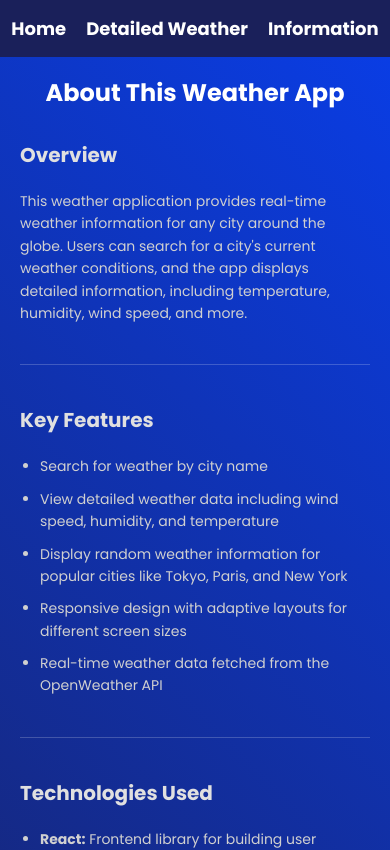
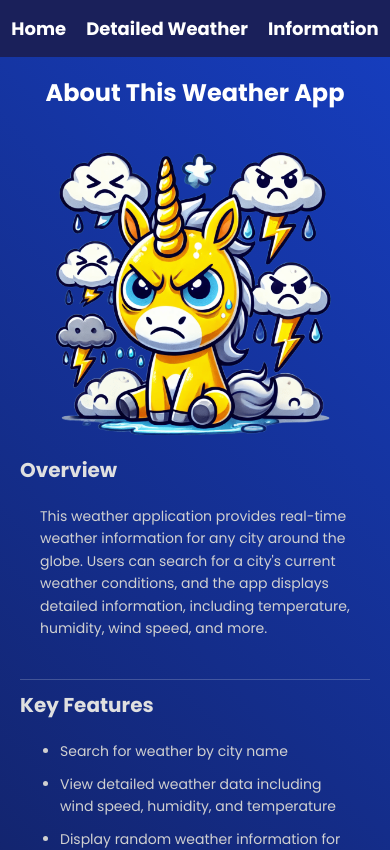
Before and after one commit to Frnn4268/weather-app, a React (Vite) app: page /information in a window 390 px wide. Shown: the top 850 px of the page. Built offline with nearby package versions, Linux system fonts and the light colour scheme.

Commit message:
Adding new responsive styles in Information.css and doing some changes in InformationPage.jsx

```diff
--- a/index.html
+++ b/index.html
@@ -2,9 +2,9 @@
 <html lang="en">
   <head>
     <meta charset="UTF-8" />
-    <link rel="icon" type="image/svg+xml" href="/vite.svg" />
+    <link rel="icon" type="image/svg+xml" href="/unicorn-weather.png" />
     <meta name="viewport" content="width=device-width, initial-scale=1.0" />
-    <title>Weather App</title>
+    <title>Unicorn Weather-App</title>
   </head>
   <body>
     <div id="root"></div>
--- a/src/css/Information.css
+++ b/src/css/Information.css
@@ -1,11 +1,9 @@
 .information-page {
-  padding: 40px;
-  background-image: linear-gradient(45deg, #1a205a, #0a3de4);
+  padding: 40px 150px;
+  background-image: linear-gradient(45deg, #11153d, #163dbd);
   color: white;
   max-width: 100%;
-  margin-top: 55px;
-  margin-bottom: -50px;
-  box-shadow: 0px 4px 10px rgba(0, 0, 0, 0.2);
+  margin: 55px auto -50px auto;
 }
 
 .information-page h1 {
@@ -27,6 +25,8 @@
   line-height: 1.6;
   margin-bottom: 20px;
   color: #d0d0d0;
+  padding-left: 20px;
+  padding-right: 20px;
 }
 
 .information-page ul {
@@ -39,7 +39,7 @@
 }
 
 .information-page section {
-  margin-bottom: 40px;
+  margin-bottom: 10px;
   border-bottom: 1px solid rgba(255, 255, 255, 0.2);
   padding-bottom: 20px;
 }
@@ -47,6 +47,7 @@
 @media (max-width: 768px) {
   .information-page {
     padding: 20px;
+    max-width: 100%;
   }
 
   .information-page h1 {
@@ -77,3 +78,9 @@
     font-size: 14px;
   }
 }
+
+.information-image {
+  width: 300px;
+  display: block;
+  margin: 15px auto;
+}
--- a/src/css/Weather.css
+++ b/src/css/Weather.css
@@ -2,7 +2,7 @@
     place-self: center;
     padding: 40px;
     border-radius: 0;
-    background-image: linear-gradient(45deg, #1a205a, #0a3de4);
+    background-image: linear-gradient(45deg, #11153d, #163dbd);
     display: flex;
     flex-direction: column;
     align-items: center;
--- a/src/pages/InformationPage.jsx
+++ b/src/pages/InformationPage.jsx
@@ -5,6 +5,7 @@ const InformationPage = () => {
   return (
     <div className="information-page">
       <h1>About This Weather App</h1>
+      <img className="information-image" src="../../public/unicorn-weather.png" />
       <section>
         <h2>Overview</h2>
         <p>
@@ -18,19 +19,37 @@ const InformationPage = () => {
         <h2>Key Features</h2>
         <ul>
           <li>Search for weather by city name</li>
-          <li>View detailed weather data including wind speed, humidity, and temperature</li>
-          <li>Display random weather information for popular cities like Tokyo, Paris, and New York</li>
-          <li>Responsive design with adaptive layouts for different screen sizes</li>
+          <li>
+            View detailed weather data including wind speed, humidity, and
+            temperature
+          </li>
+          <li>
+            Display random weather information for popular cities like Tokyo,
+            Paris, and New York
+          </li>
+          <li>
+            Responsive design with adaptive layouts for different screen sizes
+          </li>
           <li>Real-time weather data fetched from the OpenWeather API</li>
         </ul>
       </section>
       <section>
         <h2>Technologies Used</h2>
         <ul>
-          <li><strong>React:</strong> Frontend library for building user interfaces</li>
-          <li><strong>CSS Modules:</strong> For styling components with scoped CSS</li>
-          <li><strong>OpenWeather API:</strong> To fetch real-time weather data</li>
-          <li><strong>React Toastify:</strong> For showing notifications and alerts</li>
+          <li>
+            <strong>React:</strong> Frontend library for building user
+            interfaces
+          </li>
+          <li>
+            <strong>CSS Modules:</strong> For styling components with scoped CSS
+          </li>
+          <li>
+            <strong>OpenWeather API:</strong> To fetch real-time weather data
+          </li>
+          <li>
+            <strong>React Toastify:</strong> For showing notifications and
+            alerts
+          </li>
         </ul>
       </section>
       <section>
```
Also changed, not shown: public/unicorn-weather.png (added).
